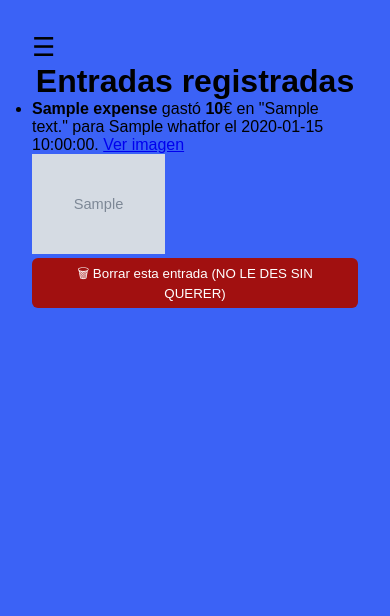
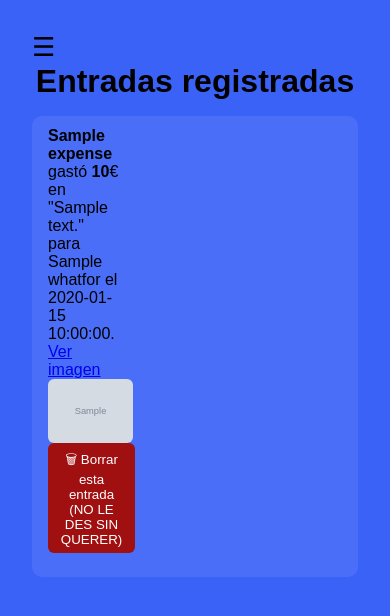
Before and after one commit to IsmaLeal/hoja-gastos, a Flask app: page /view in a window 390 px wide. Shown: the top 616 px of the page. Run offline with Flask 3, Linux system fonts and the light colour scheme; the visitor is signed in with stand-in values (Sample User, id 1); grey boxes marked "Sample" are stand-in pictures; a database or web service that is not in the repository returns one stand-in record (values such as "Sample title"); some libraries are stand-ins or nearby versions.

Commit message:
Update style.css and view.html

```diff
--- a/static/style.css
+++ b/static/style.css
@@ -182,6 +182,61 @@ button[type="submit"]:hover {
 .deletebutton:hover {
     background-color: #ff0000;
 }
+
+.entries {
+  list-style: none;
+  margin: 1rem auto;
+  padding: 0;
+  max-width: 960px;
+}
+
+.entry {
+  display: grid;
+  grid-template-columns: 96px 1fr auto;
+  align-items: center;
+  gap: 0.8rem 1.2rem;
+  padding: 0.7rem 1rem;
+  background: rgba(255,255,255,0.08);
+  border-radius: 10px;
+  margin-bottom: 0.6rem;
+}
+
+.thumb { width: 96px; }
+.thumb img {
+  display: block;
+  height: 80px;
+  width: auto;
+  border-radius: 6px;
+  object-fit: cover;
+}
+.no-thumb {
+  display: block;
+  height: 80px;
+  width: 100%;
+  background: transparent; /* invisible spacer keeps rows aligned */
+  border-radius: 6px;
+}
+
+/* Text column */
+.info { line-height: 1.35; }
+
+/* Actions column */
+.actions { justify-self: end; }
+
+@media (max-width: 640px) {
+  .entry {
+    grid-template-columns: 72px 1fr;   /* stack button below on phones */
+    grid-template-areas:
+      "thumb info"
+      "thumb actions";
+    align-items: start;
+  }
+  .thumb { width: 72px; }
+  .thumb img, .no-thumb { height: 64px; }
+  .actions { justify-self: start; }
+}
+
+
 
 .logoimage {
     height: 7rem;
--- a/templates/view.html
+++ b/templates/view.html
@@ -25,9 +25,10 @@
         <span class="hamburger" onclick="toggleSidebar()">☰</span>
     </div>
     <h1>Entradas registradas</h1>
-    <ul>
+    <ul class="entries">
         {% for entry in entries %}
-            <li>
+            <li class="entry">
+                <div class="thumb">
                     <strong>{{ entry[0] }}</strong> gastó <strong>{{ entry[2] }}</strong>€ en "{{ entry[1] }}" para {{ entry[4] }} el {{ entry[5] }}.
                     {% if entry[6] %}
                         <a href="{{ entry[6] }}" target="_blank">Ver imagen</a><br>
@@ -39,6 +40,7 @@
                             Borrar esta entrada (NO LE DES SIN QUERER)
                         </button>
                     </form>
+                </div>
             </li>
         {% endfor %}
     </ul>
```
Lines whose indentation alone changed are shown as unchanged.
